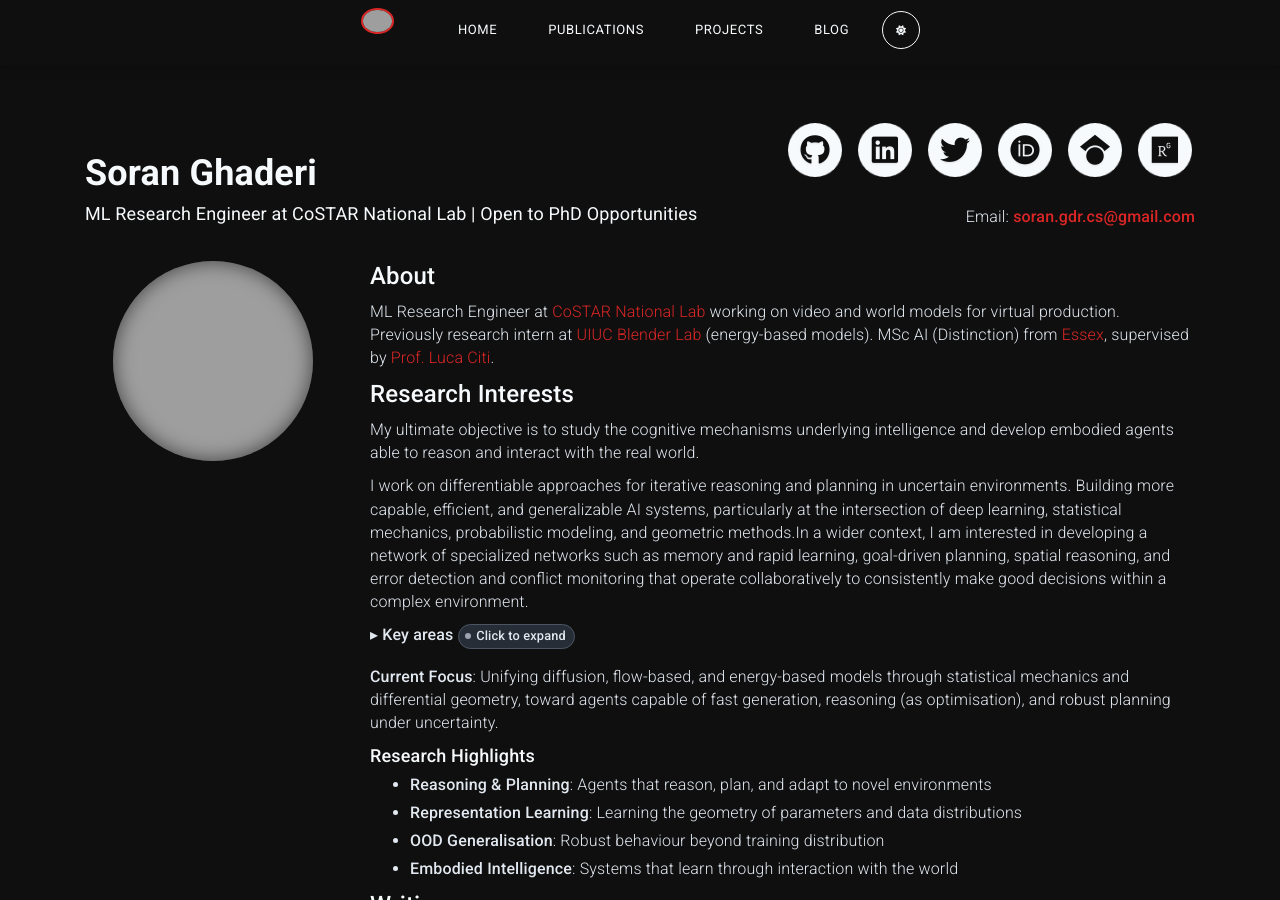
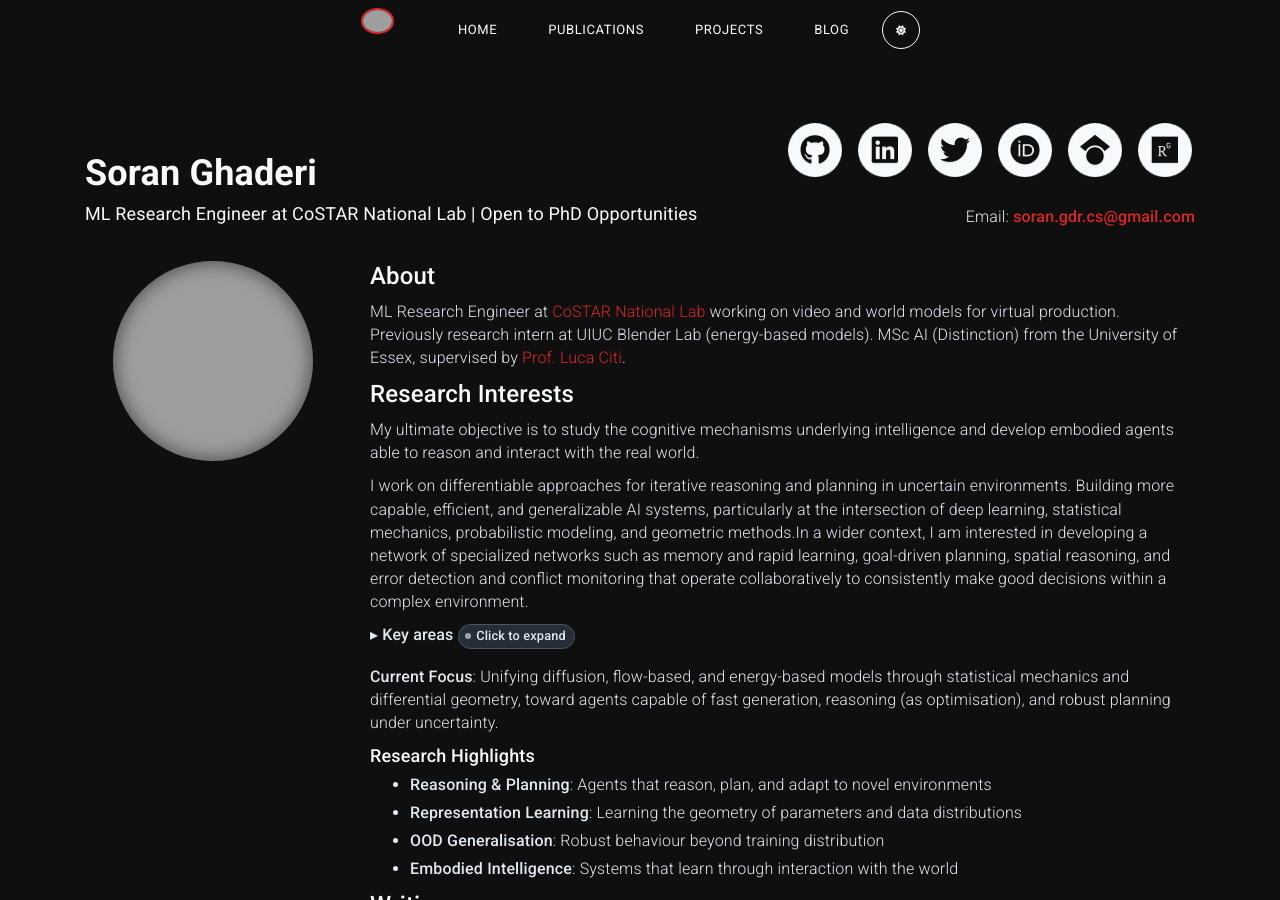
Before and after one commit to soran-ghaderi/soran-ghaderi.github.io, a Jekyll site: the page built from index.md, in a window 1280 px wide and 900 px high. Built offline with Jekyll 4.4.1, drawn with Linux system fonts in a browser that asks for light colours; nearby versions of some CDN libraries; grey boxes are pictures that could not be loaded.

Commit message:
docs: fix links

```diff
--- a/_config.yml
+++ b/_config.yml
@@ -140,9 +140,9 @@
   <section>
     <h3>About</h3>
   <p>
-  ML Research Engineer at <a href="https://www.costar.gov/">CoSTAR National Lab</a> working on video and world models for virtual production.
-  Previously research intern at <a href="https://blender.cs.illinois.edu/">UIUC Blender Lab</a> (energy-based models).
-  MSc AI (Distinction) from <a href="https://www.essex.ac.uk/">Essex</a>, supervised by
+  ML Research Engineer at <a href="https://www.costarnetwork.co.uk/">CoSTAR National Lab</a> working on video and world models for virtual production.
+  Previously research intern at UIUC Blender Lab (energy-based models).
+  MSc AI (Distinction) from the University of Essex, supervised by
   <a href="https://www.essex.ac.uk/people/CITIL35902/Luca Citi">Prof. Luca Citi</a>.
   </p>
   </section>
```
